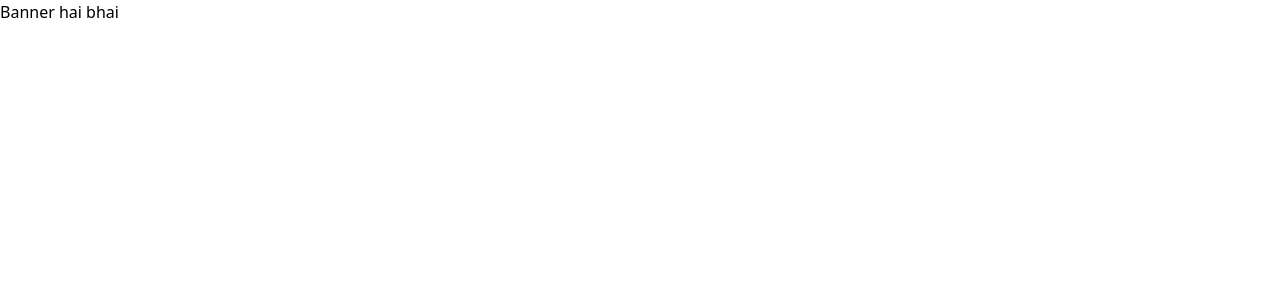
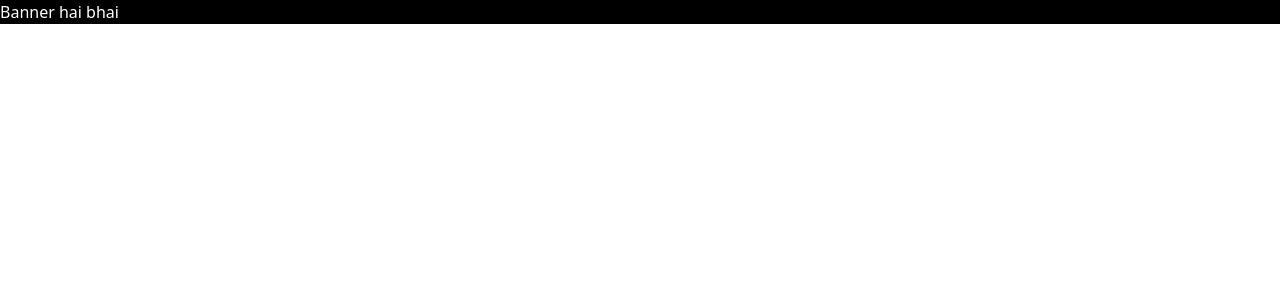
Before and after one commit to NaveenWebDev/Netflix, a React (Create React App) app: page /banner in a window 1280 px wide. Shown: the top 300 px of the page. Built offline with nearby package versions, Linux system fonts and the light colour scheme.

Commit message:
banner color and text changed

```diff
--- a/src/components/Banner.js
+++ b/src/components/Banner.js
@@ -2,7 +2,7 @@ import React from 'react'
 
 const Banner = () => {
   return (
-    <div>
+    <div className='bg-black text-white'>
         <h1>Banner hai bhai</h1>
     </div>
   )
--- a/src/components/SignInForm.js
+++ b/src/components/SignInForm.js
@@ -1,4 +1,4 @@
-import React, { useState } from "react";
+import React, { useEffect, useState } from "react";
 import logo from "../assets/logo-removebg-preview.png";
 import { Link, Navigate, useNavigate } from "react-router-dom";
 import { initializeApp } from "firebase/app";
@@ -43,6 +43,10 @@ const SignInForm = ({ page }) => {
     }
   };
 
+  useEffect(()=>{
+    setUser(false)
+  },[page])
+
   return (
     <>
       <div className="formHeader h-screen relative">
@@ -61,7 +65,7 @@ const SignInForm = ({ page }) => {
               value={email}
               className="bg-[#323233] text-slate-400 px-8 py-3 rounded-md"
               name="email"
-              placeholder="Email or Phone Number"
+              placeholder="Enter your Email"
               required
               onChange={(e) => setEmail(e.target.value)}
             />
```
